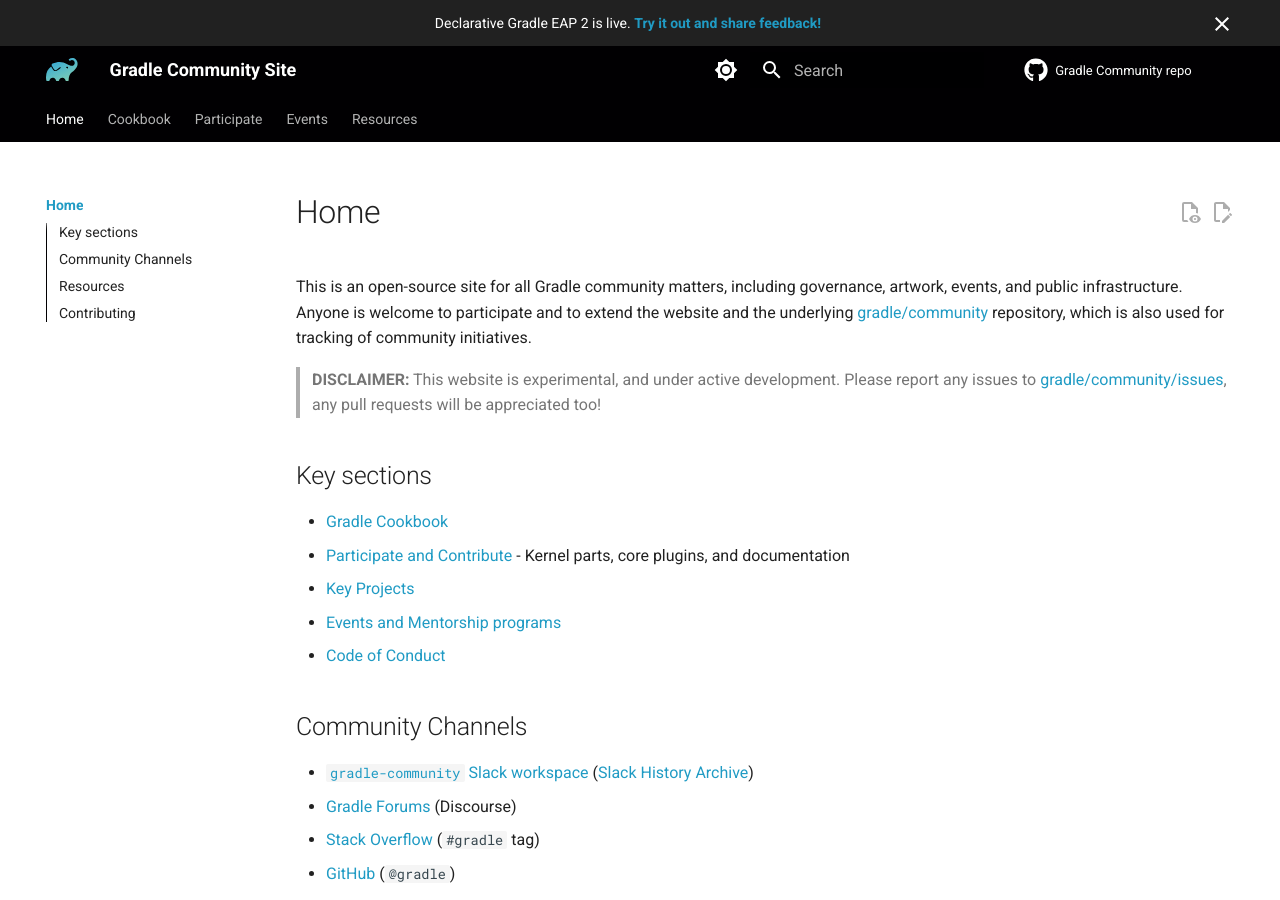
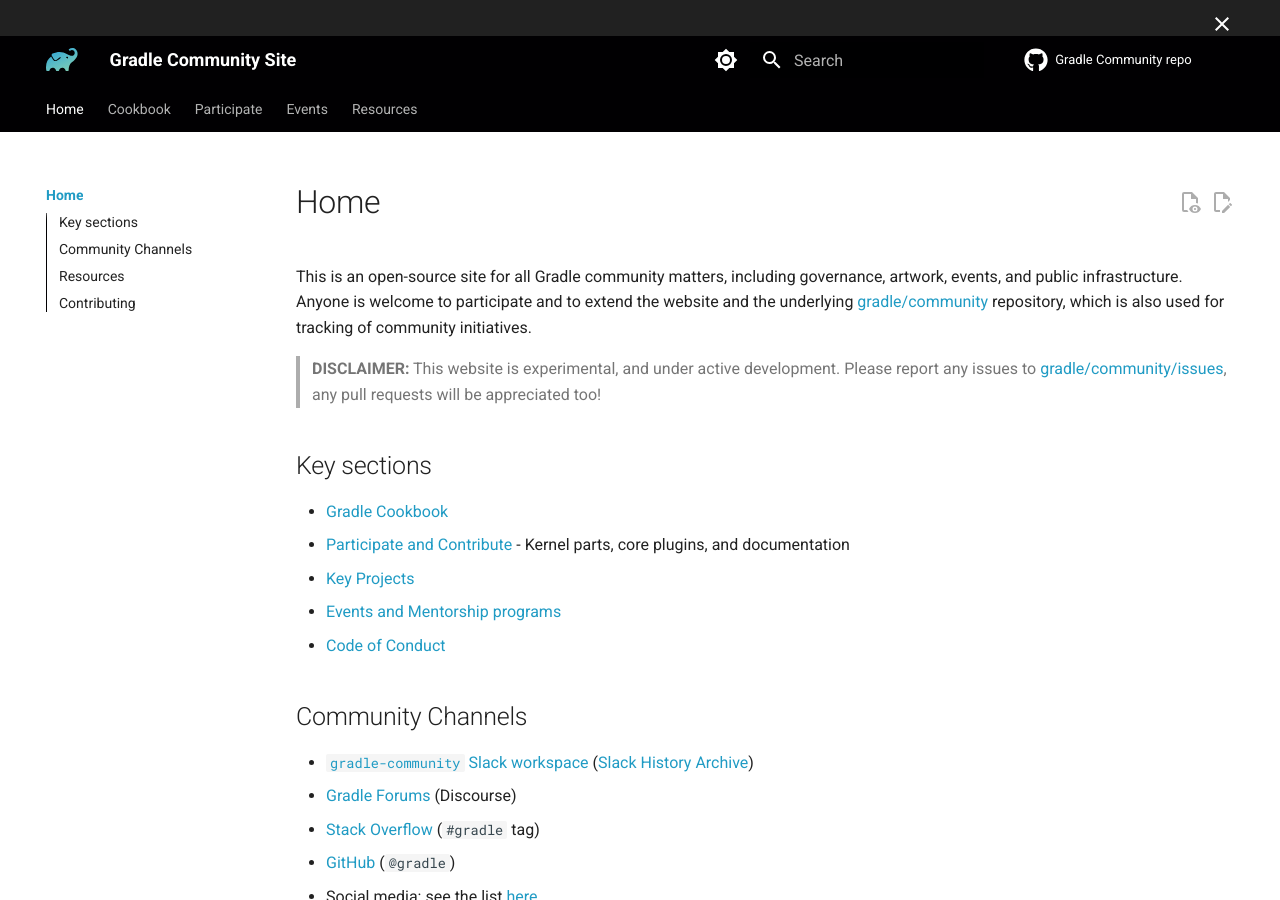
Before and after one commit to gradle/community, an MkDocs documentation site: the page built from docs/README.md, in a window 1280 px wide and 900 px high. Built offline with MkDocs 1.6.1 and Material for MkDocs 9.7.7, drawn with Linux system fonts in a browser that asks for light colours; plug-ins that fetch from the network failed and are left out; comment, search, counter and statistics services are not loaded.

Commit message:
Remove the Declarative Gradle EAP 2 announcement

```diff
--- a/overrides/main.html
+++ b/overrides/main.html
@@ -1,9 +1,7 @@
 {% extends "base.html" %}
 
 {% block announce %}
-  Declarative Gradle EAP 2 is live. <a href="https://blog.gradle.org/declarative-gradle-november-2024-update">Try it out and share feedback!</a>
 {% endblock %}
-
 
 {% block scripts %}
   {{ super() }}
```
